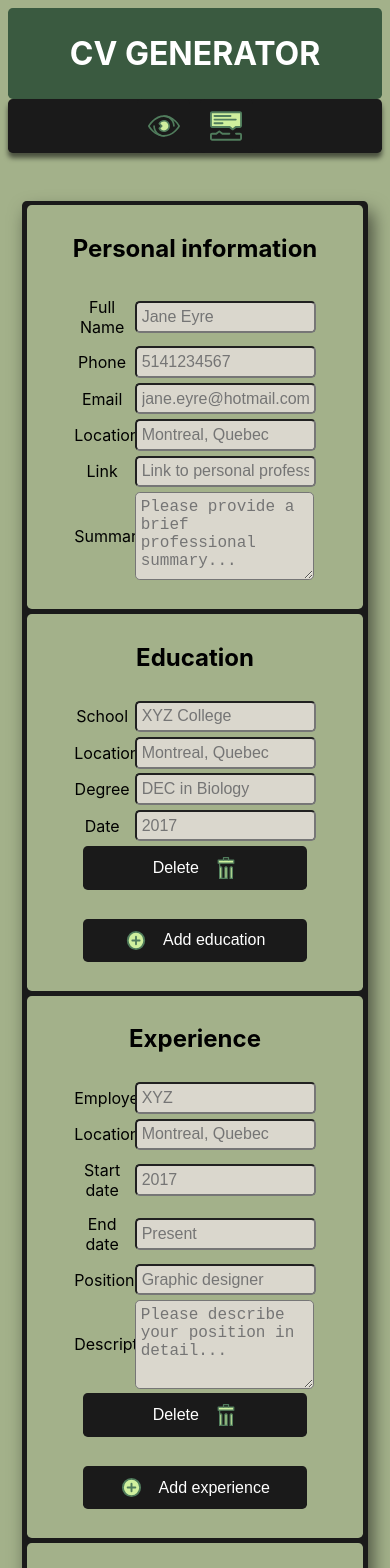
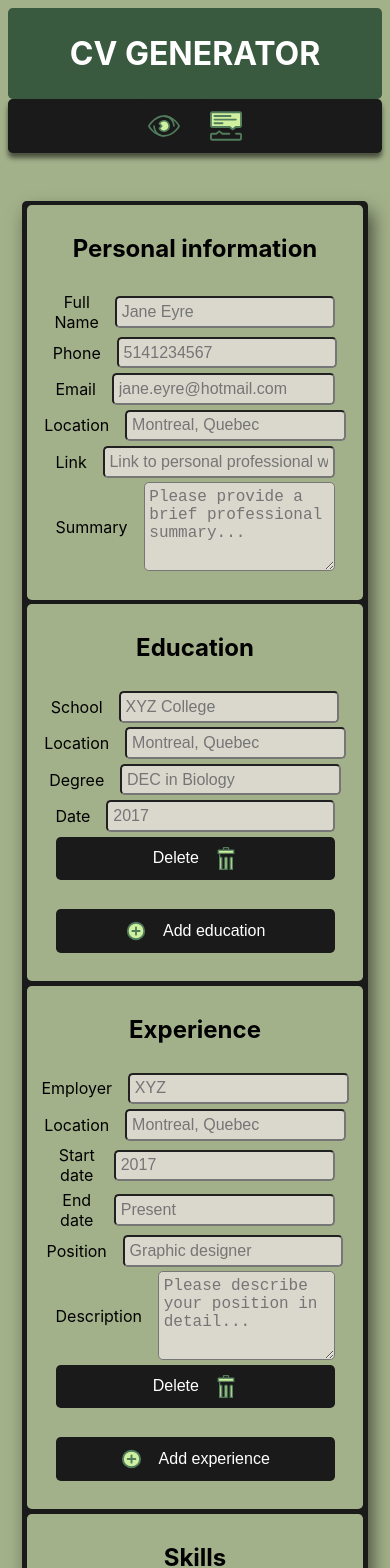
Before and after one commit to asiill/cv-app, a React (Vite) app: page / in a window 390 px wide. Shown: the top 1568 px of the page. Built offline with nearby package versions, Linux system fonts and the light colour scheme.

Commit message:
In form.css, update input and label styles to include responsiveness

```diff
--- a/src/styles/form.css
+++ b/src/styles/form.css
@@ -13,8 +13,7 @@
 }
 
 .add-education-btn, .add-experience-btn, .add-skill-btn {
-    width: 80%;
-    align-self: center;
+    flex: 1;
 }
 
 .personal-form-container, .education-form-container, .experience-form-container, .skill-form-container {
@@ -36,36 +35,35 @@ h2 {
 .education-items, .experience-items, .skill-items {
     display: flex;
     flex-direction: column;
+    justify-content: center;
     gap: 1.8rem;
 }
 
 .form-row {
     display: flex;
+    justify-content: center;
     align-items: center;
 }
 
 .form-row>button {
-    width: 80%;
-    margin-left: 10%;
+    flex: 1;
 }
 
 label {
-    width: 20%;
-    margin-left: 5%;
-    padding: 0.3rem;
+    margin-right: 1rem;
 }
 
 input[type=text] {
+    flex: 1;
     border-radius: 0.3rem;
     padding: 0.3rem;
-    width: 60%;
     font-size: 1rem;
     color: rgb(0, 0, 0);
     background-color: rgb(218, 215, 205);
 }
 
 textarea {
-    width: 60%;
+    flex: 1;
     height: 4.8rem;
     padding: 0.3rem;
     font-size: 1rem;
@@ -77,6 +75,7 @@ textarea {
 .personal-form,.education-form, .experience-form, .skill-form {
     display: flex;
     flex-direction: column;
+    justify-content: center;
     gap: 0.3rem;
 }
 
```
